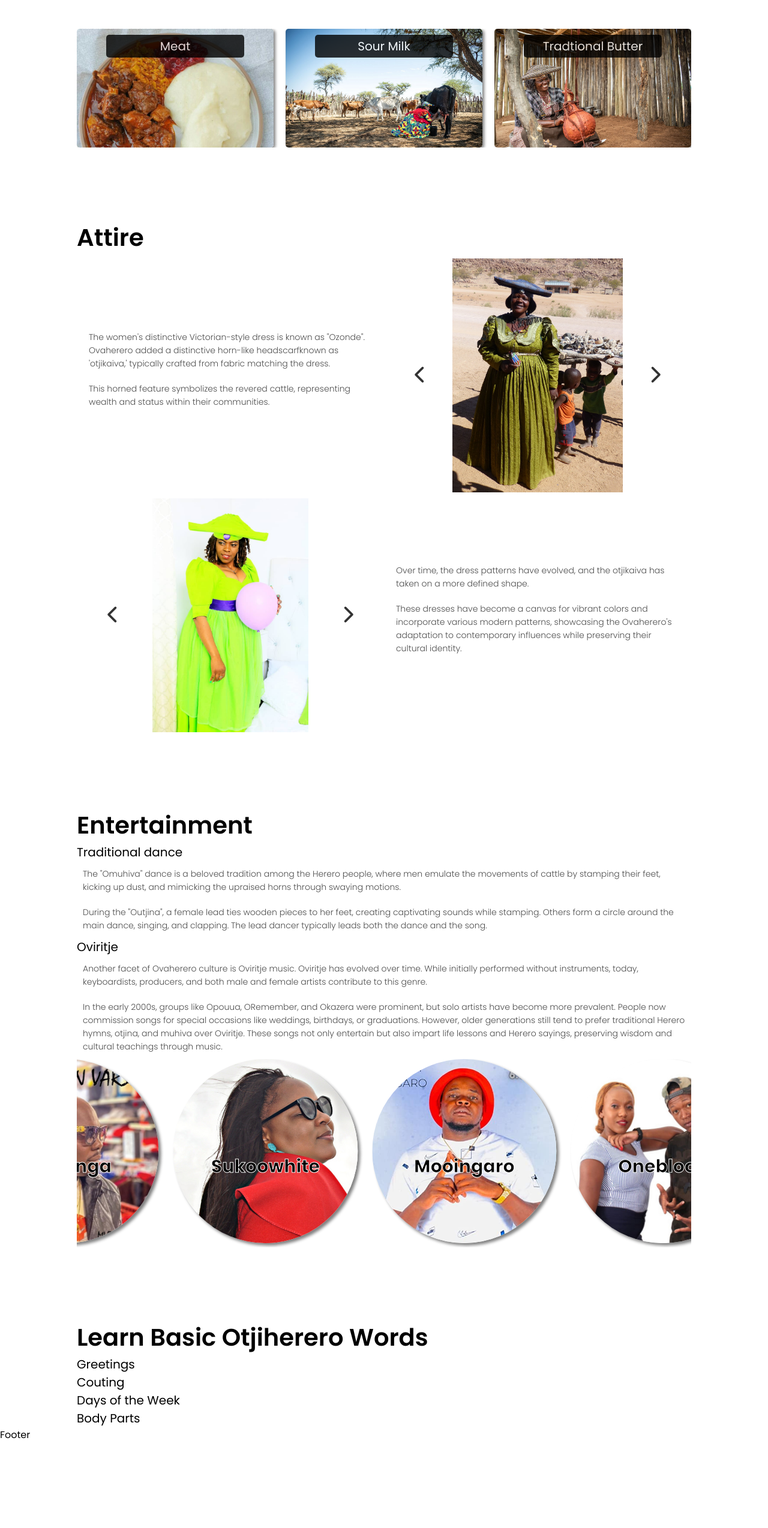
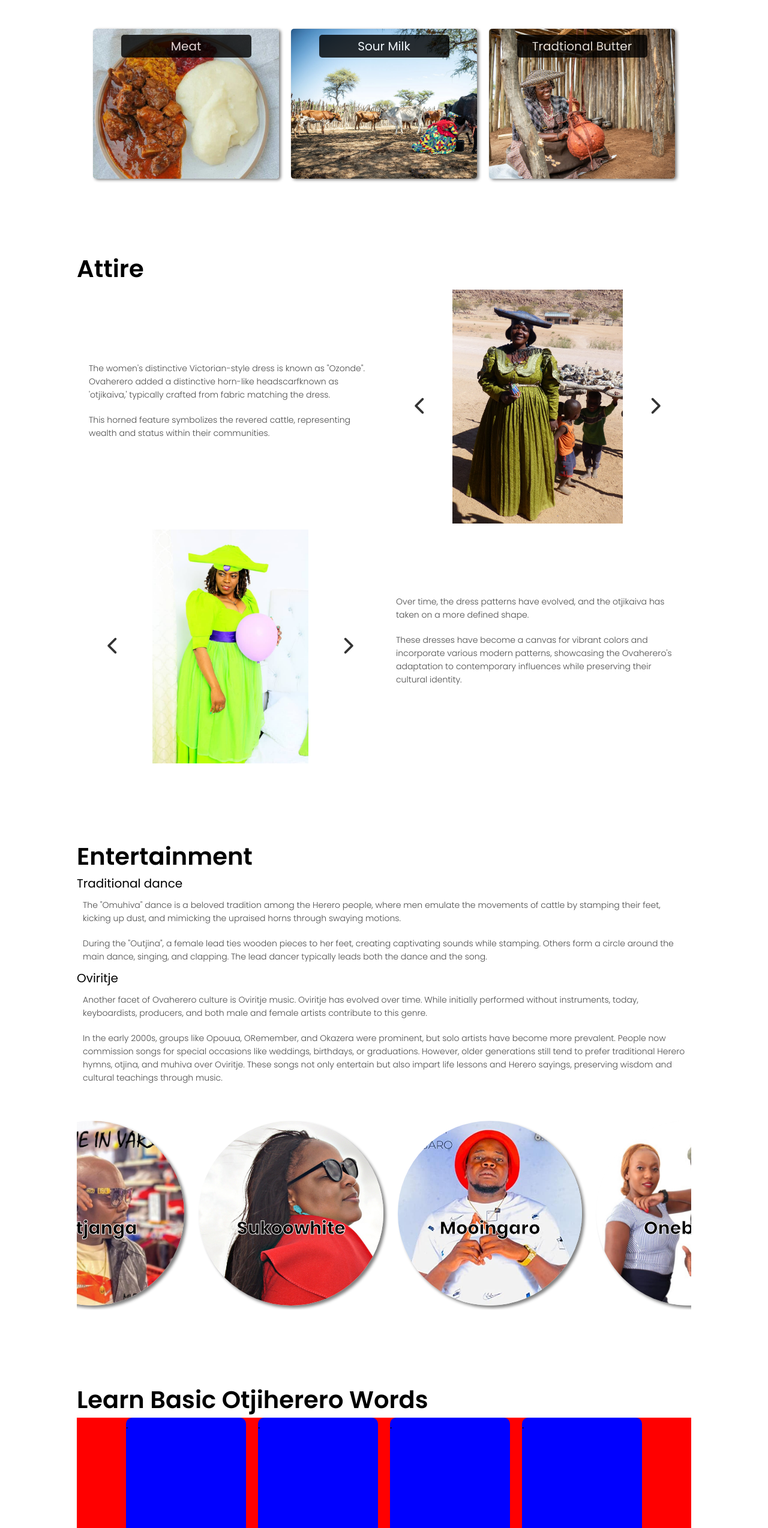
Before and after one commit to hereroCoder/Ouherero, a plain HTML site: page index.html in a window 1280 px wide. Shown: the part 1441-3989 px from the top of the page at 60% size. Before the commit the page ends 3846 px from the top, so only its background shows below. Drawn offline with Linux system fonts and the light colour scheme.

Commit message:
food section more responsive, learning cards added(no content)

```diff
--- a/index.html
+++ b/index.html
@@ -234,9 +234,7 @@
           <a href="https://www.youtube.com/watch?v=2pspoimqGpg" target="_blank">Tuevevaza</a>
         </div>
 
-
-      </div>
-
+        </div>
 
 
     </div>
@@ -245,7 +243,21 @@
   <!-- language -->
   <section class="content-section" id="language">
     <h2>Learn Basic Otjiherero Words</h2>
+    <div class="cards-container">
+      <div class="card">.
+      </div>
+      <div class="card">.
+      </div>
+      <div class="card">.
+      </div>
+      <div class="card">.
+      </div>
+      <div class="card">.
+      </div>
+
+    </div>
     <h3>Greetings</h3>
+
     <h3>Couting</h3>
     <h3>Days of the Week</h3>
     <h3>Body Parts</h3>
--- a/styles/style.css
+++ b/styles/style.css
@@ -189,10 +189,11 @@ p{
 }
 .food-row{
   margin-top: 5%;
-  display: grid;
-  overflow: hidden;
-  grid-template-columns:1fr 1fr 1fr;
-  grid-gap: 20px;
+  display:flex;
+  flex-wrap: wrap;
+  align-items: center;
+  justify-content: center;
+  gap: 20px;
 
 }
 .food-col{
@@ -201,6 +202,8 @@ p{
   border-radius: 5px;
   color:white;
   box-sizing: border-box;
+  width:310px;
+  height:250px;
   transition: 0.5s;
 }
 
@@ -270,16 +273,14 @@ p{
 
 }
 
-@media (max-width:450px){
+/* @media (max-width:450px){
   .food-row {
     display:flex;
     flex-direction: column;
-}
+} */
 
 
-}
-
-@media screen and (max-width:900px){
+/* @media screen and (max-width:900px){
   .food-row{
     grid-template-columns:1fr 1fr;
     overflow: hidden;
@@ -288,7 +289,7 @@ p{
       flex-direction: column;
     }
 
-}
+} */
 
 /* attire */
 .attire-row{
@@ -298,21 +299,18 @@ p{
 }
 .attire-row div{
   flex: 1 1 0px;
-  /* border: 2px solid gray; */
+
 
 }
 .attire-row div p{
   padding:0 20px 20px 20px;
-  /* border: 2px solid gray; */
 
 }
 
 .attire-img-container{
-  /* flex: 1 1 0px; */
   height:400px;
   position: relative;
-  /* border:1px dashed black;
-  border-radius: 10px; */
+
 }
 .attire-img-container button{
   font-size:30px;
@@ -348,14 +346,19 @@ p{
   white-space: nowrap;
   overflow-x: auto;
   overflow-y: hidden;
+  margin-top:5%;
 }
 #scroller{
-display: inline-block;
+display:inline-block;
 white-space: nowrap;
 animation-name: scroll;
-animation-duration: 30s;
+animation-duration: 20s;
 animation-iteration-count: infinite;
 animation-timing-function: linear;
+}
+
+#scroll::-webkit-scrollbar{
+  display:none ;
 }
 
 
@@ -383,7 +386,7 @@ animation-timing-function: linear;
 
 }
 .artist a:hover{
-  color:transparent;
+  color:white;
   -webkit-text-stroke: 2px black;
   text-decoration:underline;
   font-size:33px;
@@ -401,7 +404,7 @@ animation-timing-function: linear;
     transform: translate(0);
   }
   to{
-    transform: translate(-100%);
+    transform: translate(-50%);
   }
 
 }
@@ -412,6 +415,9 @@ animation-timing-function: linear;
     }
     .artist a {
       font-size:20px;
+    }
+    #scroller{
+      animation-duration: 2s;
     }
 }
 
@@ -456,74 +462,19 @@ animation-timing-function: linear;
 
 
 
-
-
-
-
-
-
-
-
-
-
-
-
-
-
-/* body::before{
-  display:block;
-  content:'';
-  height:70px;
-} */
-/*
-header{
-  text-align: center;
+/* learning */
+.cards-container{
+  background-color: red;
+  display: flex;
+  align-items: center;
+  justify-content:center;
+  gap:20px;
+  flex-wrap: wrap;
 }
-
-.container{
-  width:70%;
-  margin-top: 200px;
-  margin:auto;
-  padding: 10px;
-  position: relative;
-}
-
-p{
-  line-height: 1.5em;
-
+.card{
+  height:200px;
+  width:200px;
+  border-radius: 10px;
+  background-color: blue;
 
 }
-li{
-  list-style-type: square;
-  line-height: 1.5em;
-}
-img{
-  width: 80%
-}
-
-.nav-bar{
-  color:#DFD7BF;
-  padding: 5px;
-  text-align: right;
-
-}
-.nav-bar li{
-  text-decoration: none;
-  display: inline;
-  padding-right:20px;
-}
-.nav-bar a{
-  text-decoration: none;
-  color:black
-}
-.nav-bar a:hover{
-  background-color: #F2EAD3;
-}
-.home-page{
-  background-image: url('images/okuromba.jpg');
-  background-position: center;
-  background-repeat: no-repeat;
-  width:90%;
-  margin:auto;
-
-} */
```
